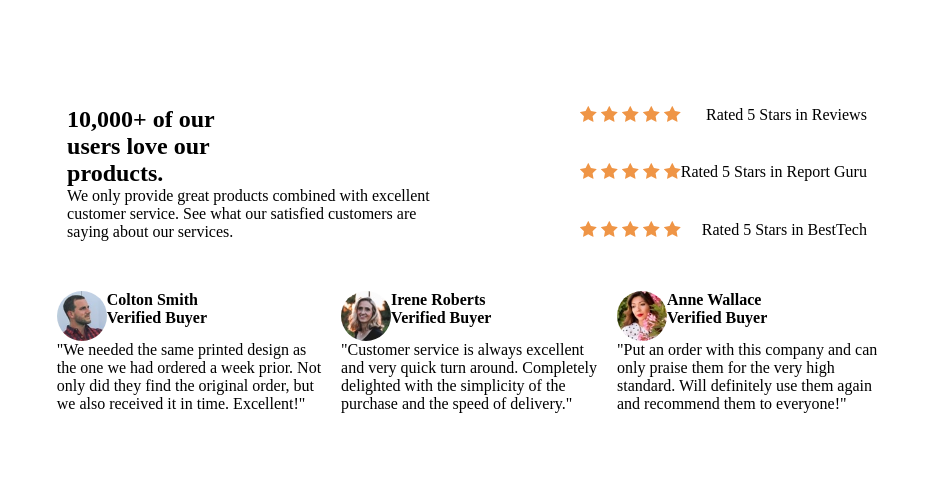
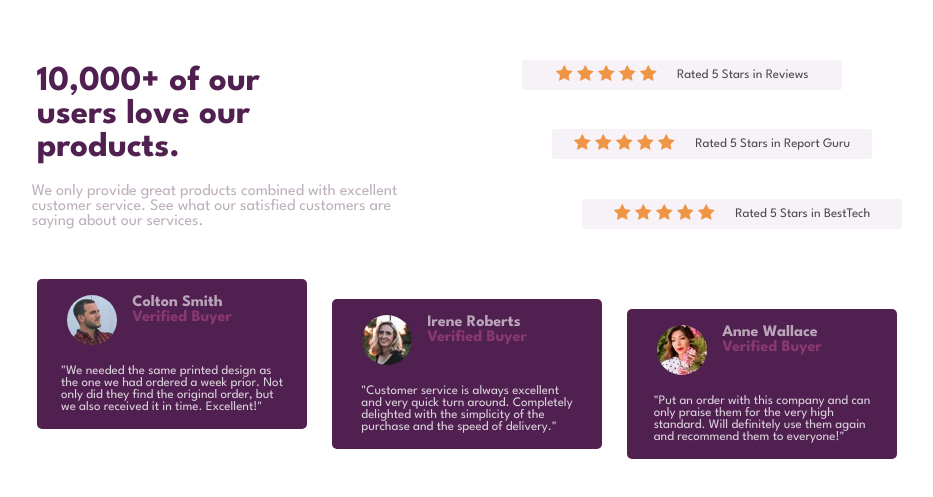
Before and after one commit to benidama/Social-proof-section, a plain HTML site: page index.html in a window 1280 px wide. Shown: the part 141-638 px from the top of the page, without its empty margins (173-1106 px from the left). Drawn offline with Linux system fonts and the light colour scheme.

Commit message:
Just to add and change some css properties

```diff
--- a/index.html
+++ b/index.html
@@ -2,19 +2,31 @@
   <head>
     <meta charset="UTF-8" />
     <meta name="viewport" content="width=device-width, initial-scale=1.0" />
+    <link rel="preconnect" href="https://fonts.googleapis.com" />
+    <link rel="preconnect" href="https://fonts.gstatic.com" crossorigin />
+    <link
+      href="https://fonts.googleapis.com/css2?family=League+Spartan:wght@100..900&display=swap"
+      rel="stylesheet"
+    />
     <link rel="stylesheet" href="style.css" />
+    <link
+      rel="icon"
+      type="image/png"
+      sizes="32x32"
+      href="./images/favicon-32x32.png"
+    />
     <title>Social proof section</title>
   </head>
   <body>
     <div id="container">
       <div id="first" class="common">
         <div class="header title">
-          <h2>
+          <h1>
             10,000+ of our <br />
             users love our <br />
             products.
-          </h2>
-          <p>
+          </h1>
+          <p class="paragraph1">
             We only provide great products combined with excellent <br />
             customer service. See what our satisfied customers are <br />
             saying about our services.
@@ -23,76 +35,133 @@
         <div class="subhead common">
           <div class="star common">
             <div>
-              <img src="./images/icon-star.svg" alt="" />
-              <img src="./images/icon-star.svg" alt="" />
-              <img src="./images/icon-star.svg" alt="" />
-              <img src="./images/icon-star.svg" alt="" />
-              <img src="./images/icon-star.svg" alt="" />
+              <img
+                src="./images/icon-star.svg"
+                alt="symbol of our popularity"
+              />
+              <img
+                src="./images/icon-star.svg"
+                alt="symbol of our popularity"
+              />
+              <img
+                src="./images/icon-star.svg"
+                alt="symbol of our popularity"
+              />
+              <img
+                src="./images/icon-star.svg"
+                alt="symbol of our popularity"
+              />
+              <img
+                src="./images/icon-star.svg"
+                alt="symbol of our popularity"
+              />
             </div>
-            <p>Rated 5 Stars in Reviews</p>
+            <p class="star-title">Rated 5 Stars in Reviews</p>
           </div>
           <div class="star common">
             <div>
-              <img src="./images/icon-star.svg" alt="" />
-              <img src="./images/icon-star.svg" alt="" />
-              <img src="./images/icon-star.svg" alt="" />
-              <img src="./images/icon-star.svg" alt="" />
-              <img src="./images/icon-star.svg" alt="" />
+              <img
+                src="./images/icon-star.svg"
+                alt="symbol of our popularity"
+              />
+              <img
+                src="./images/icon-star.svg"
+                alt="symbol of our popularity"
+              />
+              <img
+                src="./images/icon-star.svg"
+                alt="symbol of our popularity"
+              />
+              <img
+                src="./images/icon-star.svg"
+                alt="symbol of our popularity"
+              />
+              <img
+                src="./images/icon-star.svg"
+                alt="symbol of our popularity"
+              />
             </div>
-            <p>Rated 5 Stars in Report Guru</p>
+            <p class="star-title">Rated 5 Stars in Report Guru</p>
           </div>
           <div class="star common">
             <div>
-              <img src="./images/icon-star.svg" alt="" />
-              <img src="./images/icon-star.svg" alt="" />
-              <img src="./images/icon-star.svg" alt="" />
-              <img src="./images/icon-star.svg" alt="" />
-              <img src="./images/icon-star.svg" alt="" />
+              <img
+                src="./images/icon-star.svg"
+                alt="symbol of our popularity"
+              />
+              <img
+                src="./images/icon-star.svg"
+                alt="symbol of our popularity"
+              />
+              <img
+                src="./images/icon-star.svg"
+                alt="symbol of our popularity"
+              />
+              <img
+                src="./images/icon-star.svg"
+                alt="symbol of our popularity"
+              />
+              <img
+                src="./images/icon-star.svg"
+                alt="symbol of our popularity"
+              />
             </div>
-            <p>Rated 5 Stars in BestTech</p>
+            <p class="star-title">Rated 5 Stars in BestTech</p>
           </div>
         </div>
       </div>
       <div id="second" class="common">
         <div class="content common">
-          <div class="common title">
-            <img class="prifile" src="./images/image-colton.jpg" alt="" />
+          <div class="common title down1">
+            <img
+              class="profile"
+              src="./images/image-colton.jpg"
+              alt="Colton photo"
+            />
             <h4>
               Colton Smith <br />
-              <span>Verified Buyer</span>
+              <span class="diff-color">Verified Buyer</span>
             </h4>
           </div>
-          <p>
+          <p class="paragraph">
             "We needed the same printed design as <br />
             the one we had ordered a week prior. Not <br />
             only did they find the original order, but <br />
             we also received it in time. Excellent!"
           </p>
         </div>
-        <div class="content common">
+        <div class="content common down2">
           <div class="common title">
-            <img class="prifile" src="./images/image-irene.jpg" alt="" />
+            <img
+              class="profile"
+              src="./images/image-irene.jpg"
+              alt="Irene photo"
+            />
             <h4>
               Irene Roberts <br />
-              <span>Verified Buyer</span>
+              <span class="diff-color">Verified Buyer</span>
             </h4>
           </div>
-          <p>
+          <p class="paragraph">
             "Customer service is always excellent <br />
             and very quick turn around. Completely <br />
             delighted with the simplicity of the <br />
             purchase and the speed of delivery."
           </p>
         </div>
-        <div class="content common">
+        <div class="content common down3">
           <div class="common title">
-            <img class="prifile" src="./images/image-anne.jpg" alt="" />
+            <img
+              class="profile"
+              src="./images/image-anne.jpg"
+              alt="Anne photo"
+            />
             <h4>
               Anne Wallace <br />
-              <span>Verified Buyer</span>
+              <span class="diff-color">Verified Buyer</span>
             </h4>
           </div>
-          <p>
+          <p class="paragraph">
             "Put an order with this company and can <br />
             only praise them for the very high <br />
             standard. Will definitely use them again <br />
--- a/style.css
+++ b/style.css
@@ -1,6 +1,7 @@
-*{
+* {
   padding: 0px;
   margin: 0px;
+  font-family: "League Spartan";
 }
 
 #container {
@@ -9,11 +10,26 @@
   justify-content: center;
   height: 100vh;
   gap: 50px;
+  background-color: hsl(0, 0%, 100%);
 }
+
 #first {
   justify-content: center;
-    gap: 150px;
+  gap: 80px;
 }
+
+h1 {
+  color: hsl(300, 43%, 22%);
+  font-size: 35px;
+  padding: 5px;
+  margin-bottom: 15px;
+}
+
+.paragraph1 {
+  color: hsl(303, 10%, 53%);
+  opacity: 0.6;
+}
+
 .common {
   display: flex;
   flex-direction: row;
@@ -27,18 +43,79 @@
 
 #second {
   justify-content: center;
-    gap: 20px;
+  gap: 25px;
 }
 
 .content {
   flex-direction: column;
+  background-color: hsl(300, 43%, 22%);
+  border-radius: 5px;
+  justify-content: center;
+  align-items: center;
+  width: 270px;
+  height: 150px;
+  gap: 20px;
 }
+
 .title {
   justify-content: flex-start;
+  align-items: flex-start;
+  margin-right: 45px;
+  gap: 15px;
 }
 
-.prifile {
+.profile {
   width: 50px;
   height: 50px;
   border-radius: 50%;
 }
+
+.star {
+  width: 320px;
+  height: 30px;
+  background-color: hsl(300, 24%, 96%);
+  border-radius: 3px;
+  text-align: center;
+  justify-content: center;
+  align-items: center;
+  gap: 20px;
+}
+
+.paragraph {
+  font-size: 13px;
+  color: hsl(0, 0%, 100%);
+  opacity: 0.8;
+}
+
+.diff-color {
+  color: hsl(333, 80%, 67%);
+  opacity: 0.6;
+}
+
+h4 {
+  color: hsl(0, 0%, 100%);
+  opacity: 0.6;
+  align-items: center;
+  justify-content: center;
+}
+
+.star-title {
+  font-size: 13px;
+  opacity: 0.7;
+}
+
+.star:nth-of-type(2) {
+  margin-left: 30;
+}
+
+.star:nth-of-type(3) {
+  margin-left: 60;
+}
+
+.down2 {
+  margin-top: 20px;
+}
+
+.down3 {
+  margin-top: 30px;
+}
```
Lines whose indentation alone changed are shown as unchanged.
